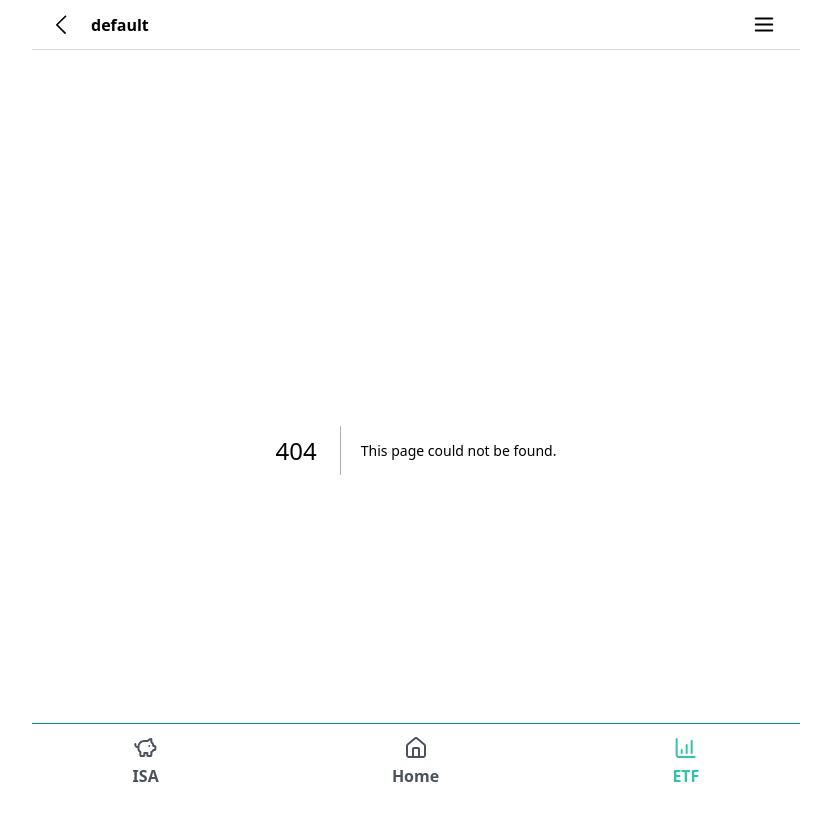
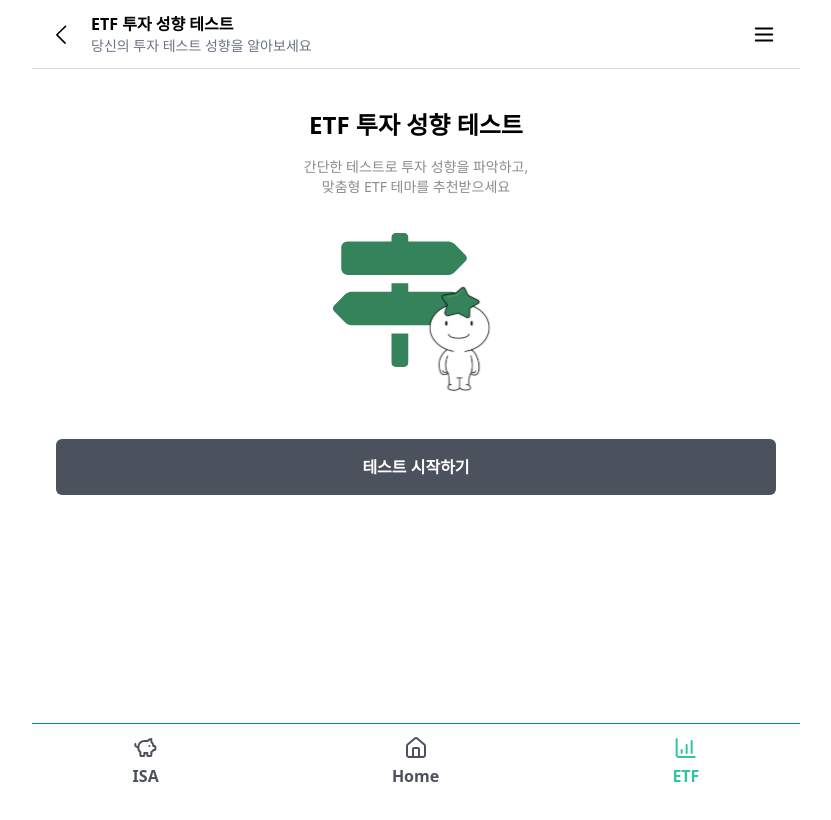
Before and after one commit to jjinleee/ISAID, a Next.js app: page /etf/test in a window 1280 px wide. Before the commit this address had no page. Shown: the top 820 px of the page, without its empty margins (224-1055 px from the left). Built offline with nearby package versions, Linux system fonts and the light colour scheme.

Commit message:
feat: etf test 시작 페이지 구현 (#16)

```diff
--- /dev/null
+++ b/app/(routes)/etf/_components/test-start-container.tsx
@@ -0,0 +1,38 @@
+'use client';
+
+import { useEffect } from 'react';
+import { useHeader } from '@/context/header-context';
+import StayBoyTest from '@/public/images/star-boy-test.svg';
+import Button from '@/components/button';
+
+const TestContainer = () => {
+  const { setHeader } = useHeader();
+
+  useEffect(() => {
+    setHeader('ETF 투자 성향 테스트', '당신의 투자 테스트 성향을 알아보세요');
+  }, []);
+
+  return (
+    <div className='flex flex-col px-6 py-10'>
+      <div className='flex flex-col gap-9 items-center'>
+        <div className='flex flex-col gap-4 items-center'>
+          <h1 className='text-2xl font-bold'>ETF 투자 성향 테스트</h1>
+          <span className='text-sm font-light text-center text-subtitle'>
+            간단한 테스트로 투자 성향을 파악하고,
+            <br />
+            맞춤형 ETF 테마를 추천받으세요
+          </span>
+        </div>
+        <StayBoyTest />
+        <Button
+          text={'테스트 시작하기'}
+          thin={false}
+          active={false}
+          className='!bg-gray'
+        />
+      </div>
+    </div>
+  );
+};
+
+export default TestContainer;
--- /dev/null
+++ b/app/(routes)/etf/_components/test-step-container.tsx
@@ -0,0 +1,16 @@
+'use client';
+
+import { useEffect } from 'react';
+import { useHeader } from '@/context/header-context';
+
+const TestStepContainer = () => {
+  const { setHeader } = useHeader();
+
+  useEffect(() => {
+    setHeader('ETF 맞춤 추천', '당신의 투자 성향에 맞는 테마');
+  }, []);
+
+  return <div className='flex flex-col px-6 py-10'></div>;
+};
+
+export default TestStepContainer;
--- /dev/null
+++ b/app/(routes)/etf/test/page.tsx
@@ -0,0 +1,7 @@
+import TestStartContainer from '../_components/test-start-container';
+
+const TestPage = () => {
+  return <TestStartContainer />;
+};
+
+export default TestPage;
--- /dev/null
+++ b/app/(routes)/etf/test/step/page.tsx
@@ -0,0 +1,7 @@
+import TestStepContainer from '../../_components/test-start-container';
+
+const TestStepPage = () => {
+  return <TestStepContainer />;
+};
+
+export default TestStepPage;
--- a/components/button.tsx
+++ b/components/button.tsx
@@ -8,6 +8,7 @@ import type { ButtonProps } from '@/types/components.ts';
 //   onClick={() => {
 //     console.log('gungun');
 //   }}
+//   className='!bg-gray'
 // />
 export const Button = ({
   text,
@@ -15,19 +16,23 @@ export const Button = ({
   active,
   onClick,
   disabled,
+  className = '',
 }: ButtonProps) => {
-  const className = `w-full text-center font-semibold rounded-md cursor-pointer
+  const computedClassName = `
+    w-full text-center font-semibold rounded-md cursor-pointer
     ${
       active
         ? 'bg-primary text-white py-4'
         : thin
           ? 'py-3 bg-white border border-primary text-primary'
           : 'py-4 bg-hana-green text-white'
-        }`;
+    }
+    ${className}
+  `.trim();
   return (
     <button
       disabled={disabled}
-      className={className.trim()}
+      className={computedClassName}
       {...(onClick && { onClick })}
     >
       {text}
--- a/types/components.ts
+++ b/types/components.ts
@@ -26,6 +26,7 @@ export type ButtonProps = {
   disabled?: boolean;
   onClick?: () => void;
   type?: string;
+  className?: string;
 };
 
 export type QuestionOptionProps = {
```
Also changed, not shown: public/images/star-boy-test.svg (added). Lines whose indentation alone changed are shown as unchanged.
